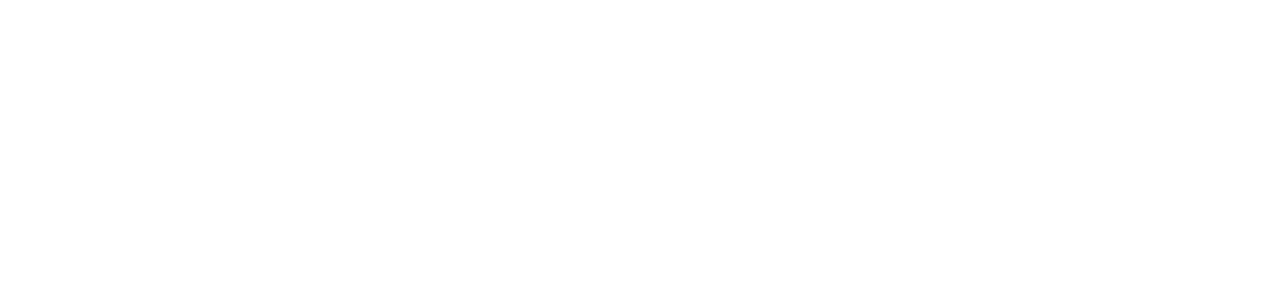
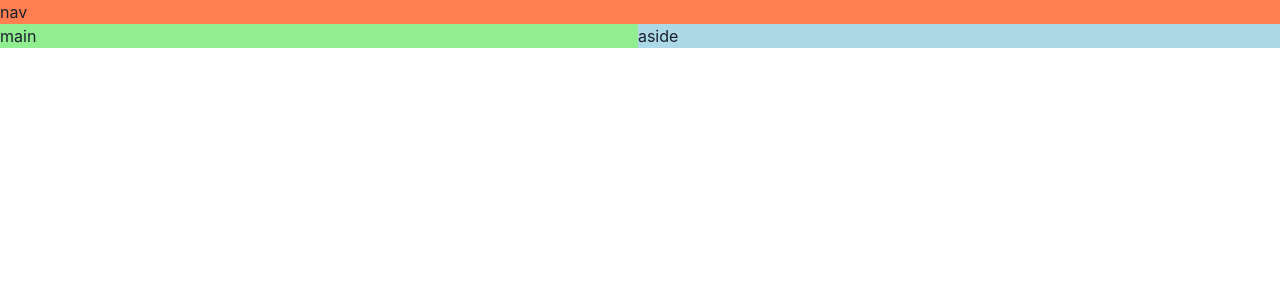
Before and after one commit to Asukycode/game-hub, a React (Vite) app: page / in a window 1280 px wide. Shown: the top 300 px of the page. Built offline with nearby package versions, Linux system fonts and the light colour scheme.

Commit message:
Build a responsive layout

```diff
--- a/src/App.tsx
+++ b/src/App.tsx
@@ -1,15 +1,22 @@
-import { useState } from 'react'
-import reactLogo from './assets/react.svg'
-import viteLogo from '/vite.svg'
 import './App.css'
+import {Grid, GridItem, Show} from '@chakra-ui/react'
 
 function App() {
 
 
   return (
-    <>
+    <Grid templateAreas={{
+      base: `"nav" "main"`,
+      lg: `"nav nav" "main aside"`
+    }}>
+      <GridItem area='nav' bg='coral'>nav</GridItem>
+      <GridItem area='main' bg='lightgreen'>main</GridItem>
+      <Show above='lg'>
+        <GridItem area='aside' bg='lightblue'>aside</GridItem>
+      </Show>
 
-    </>
+
+    </Grid>
   )
 }
 
```
